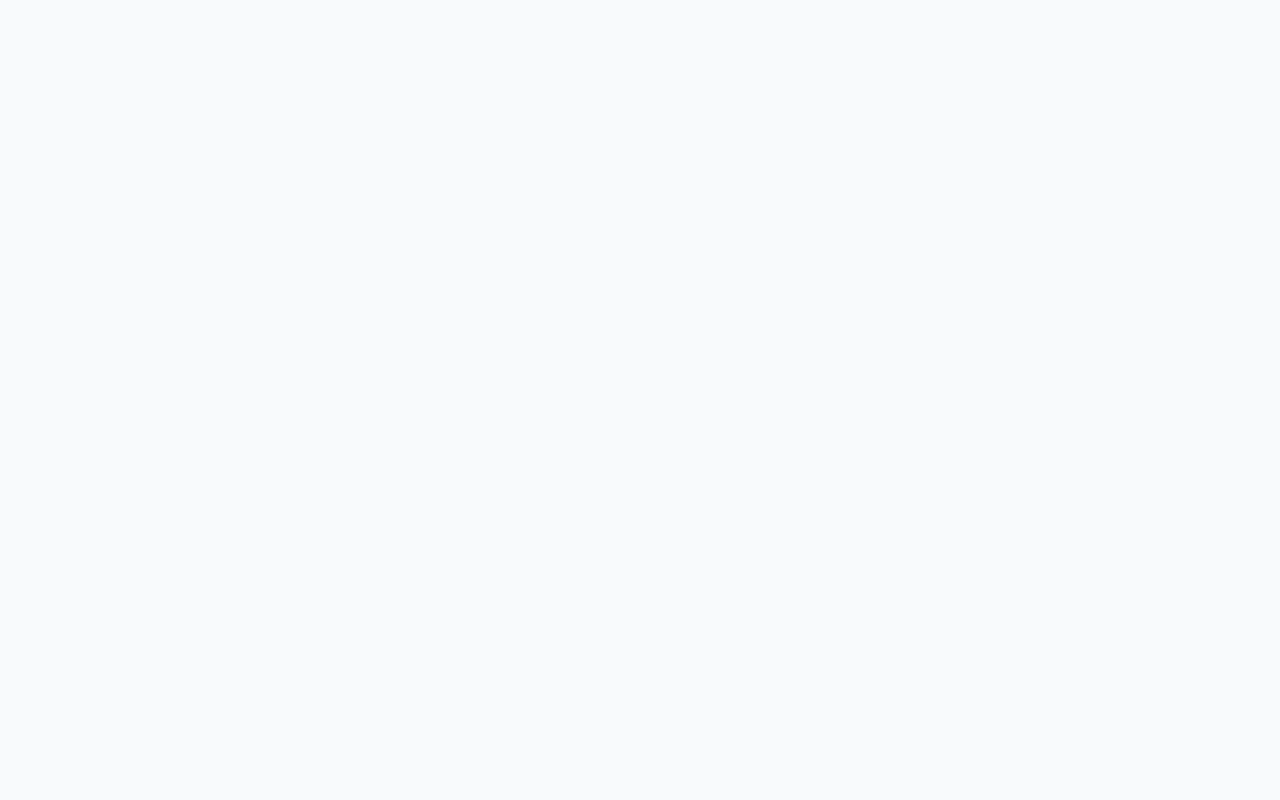
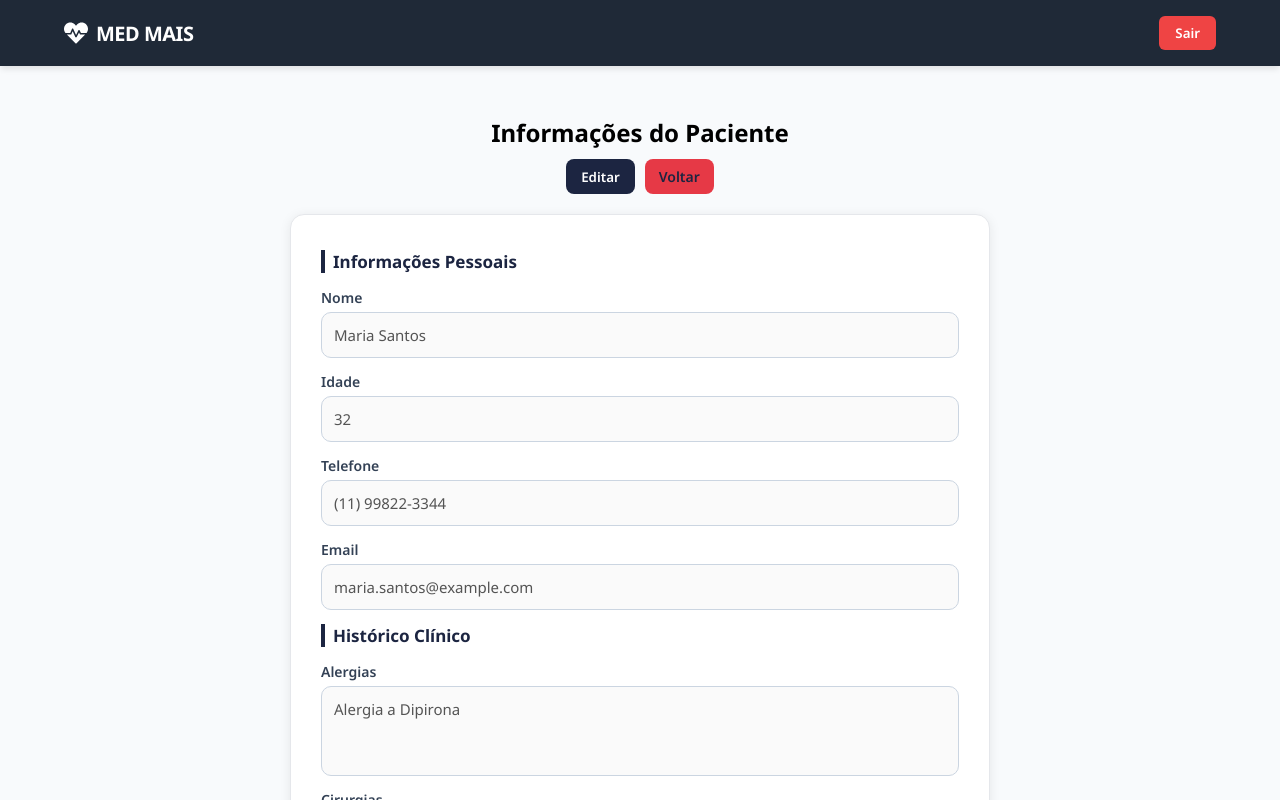
Before and after one commit to Rebeca-Martins1/projeto_bd, a React (Vite) app: page /perfilpaciente in a window 1280 px wide. Before the commit this address had no page. Shown: the top 800 px of the page. Built offline with nearby package versions, Linux system fonts and the light colour scheme.

Commit message:
modificações na tela editar perfil paciente

```diff
--- a/src/main.jsx
+++ b/src/main.jsx
@@ -20,6 +20,7 @@ import OcupacaoLeitos from './pages/ConselhoPresidente/OcupacaoLeitos/index'
 import AtividadeMedica from './pages/ConselhoPresidente/AtividadeMedica/index'
 import HomeEnfermeiro from './pages/Enfermeiro/Home/index'
 import Plantao from './pages/Enfermeiro/Plantao/index'
+import PerfilPaciente from './pages/Paciente/PerfilPaciente/index'
 
 ReactDOM.createRoot(document.getElementById('root')).render(
   <BrowserRouter>
@@ -31,6 +32,7 @@ ReactDOM.createRoot(document.getElementById('root')).render(
 
       <Route path="/homepaciente" element={<HomePaciente/>} />
       <Route path="/marcarconsulta" element={<MarcarConsulta/>} />
+      <Route path="/perfilpaciente" element={<PerfilPaciente/>} />
 
       <Route path="/homemedico" element={<HomeMedico/>} />
       <Route path="/agendarcirurgia" element={<AgendarCirurgia/>} />
--- a/src/pages/Paciente/PerfilPaciente/index.jsx
+++ b/src/pages/Paciente/PerfilPaciente/index.jsx
@@ -72,10 +72,6 @@ const PatientProfile = () => {
               {isEditing ? "Cancelar" : "Editar"}
             </button>
 
-            <BackButton onClick={() => navigate("/portalpaciente")}>
-              Mostrar Todas as Informações
-            </BackButton>
-
             {/* ✅ Novo botão "Voltar" */}
             <BackButton
               onClick={() => navigate("/homepaciente")}
```
